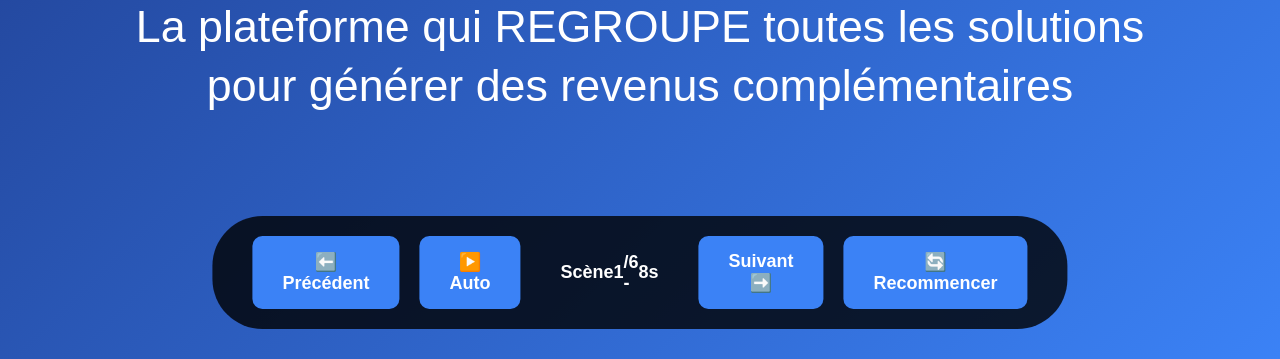
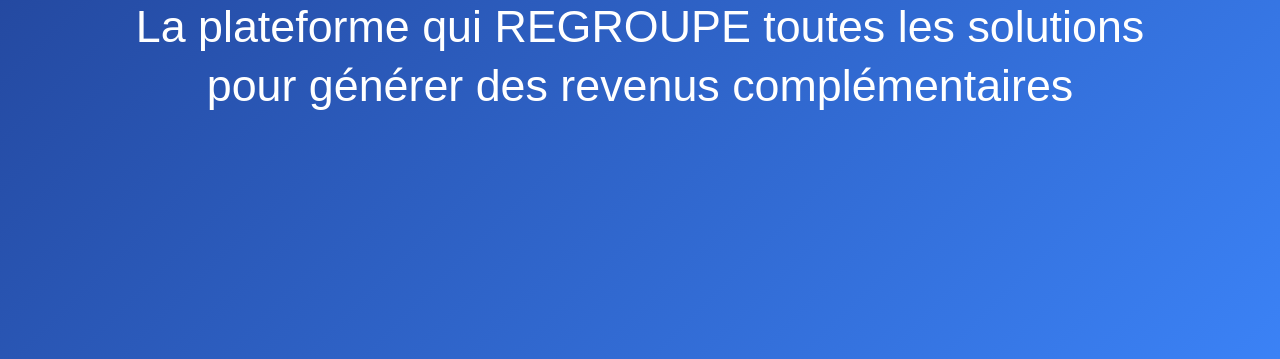
Before and after one commit to catmonangecm-ship-it/pub-money-money, a plain HTML site: page index.html in a window 1280 px wide. Shown: the part 441-800 px from the top of the page. Drawn offline with Linux system fonts and the light colour scheme.

Commit message:
Update index.html

```diff
--- a/index.html
+++ b/index.html
@@ -335,46 +335,6 @@
             0%, 100% { transform: translateY(0); }
             50% { transform: translateY(20px); }
         }
-
-        /* Contrôles */
-        .controls {
-            position: fixed;
-            bottom: 30px;
-            left: 50%;
-            transform: translateX(-50%);
-            background: rgba(0,0,0,0.8);
-            padding: 20px 40px;
-            border-radius: 50px;
-            display: flex;
-            gap: 20px;
-            z-index: 1000;
-        }
-
-        .controls button {
-            background: #3b82f6;
-            color: white;
-            border: none;
-            padding: 15px 30px;
-            border-radius: 10px;
-            font-size: 18px;
-            cursor: pointer;
-            font-weight: 600;
-            transition: all 0.3s;
-        }
-
-        .controls button:hover {
-            background: #2563eb;
-            transform: scale(1.05);
-        }
-
-        .timer {
-            color: white;
-            font-size: 18px;
-            display: flex;
-            align-items: center;
-            padding: 0 20px;
-            font-weight: 600;
-        }
     </style>
 </head>
 <body>
@@ -491,31 +451,9 @@
 
     </div>
 
-    <!-- Contrôles de navigation -->
-    <div class="controls">
-        <button onclick="previousScene()">⬅️ Précédent</button>
-        <button onclick="toggleAutoPlay()" id="playBtn">▶️ Auto</button>
-        <div class="timer">Scène <span id="currentScene">1</span>/6 - <span id="timeLeft">8</span>s</div>
-        <button onclick="nextScene()">Suivant ➡️</button>
-        <button onclick="restartVideo()">🔄 Recommencer</button>
-    </div>
-
     <script>
         let currentScene = 1;
         const totalScenes = 6;
-        let autoPlay = false;
-        let countdown;
-        let timeLeft = 8;
-
-        // Durée de chaque scène (en secondes)
-        const sceneDurations = {
-            1: 8,   // Hook
-            2: 10,  // Problème
-            3: 12,  // Solution
-            4: 10,  // Bot Trading
-            5: 12,  // Catégories
-            6: 15   // CTA Final
-        };
 
         function showScene(sceneNumber) {
             // Cacher toutes les scènes
@@ -525,16 +463,6 @@
 
             // Afficher la scène actuelle
             document.getElementById(`scene${sceneNumber}`).classList.add('active');
-            document.getElementById('currentScene').textContent = sceneNumber;
-
-            // Réinitialiser le timer
-            timeLeft = sceneDurations[sceneNumber];
-            document.getElementById('timeLeft').textContent = timeLeft;
-
-            // Démarrer le compte à rebours si autoPlay est activé
-            if (autoPlay) {
-                startCountdown();
-            }
         }
 
         function nextScene() {
@@ -554,44 +482,10 @@
             }
         }
 
-        function startCountdown() {
-            clearInterval(countdown);
-            countdown = setInterval(() => {
-                timeLeft--;
-                document.getElementById('timeLeft').textContent = timeLeft;
-
-                if (timeLeft <= 0) {
-                    nextScene();
-                }
-            }, 1000);
-        }
-
-        function toggleAutoPlay() {
-            autoPlay = !autoPlay;
-            const btn = document.getElementById('playBtn');
-
-            if (autoPlay) {
-                btn.textContent = '⏸️ Pause';
-                startCountdown();
-            } else {
-                btn.textContent = '▶️ Auto';
-                clearInterval(countdown);
-            }
-        }
-
-        function restartVideo() {
-            currentScene = 1;
-            autoPlay = false;
-            document.getElementById('playBtn').textContent = '▶️ Auto';
-            clearInterval(countdown);
-            showScene(1);
-        }
-
         // Navigation au clavier
         document.addEventListener('keydown', (e) => {
             if (e.key === 'ArrowRight') nextScene();
             if (e.key === 'ArrowLeft') previousScene();
-            if (e.key === ' ') toggleAutoPlay();
         });
 
         // Initialiser
```
